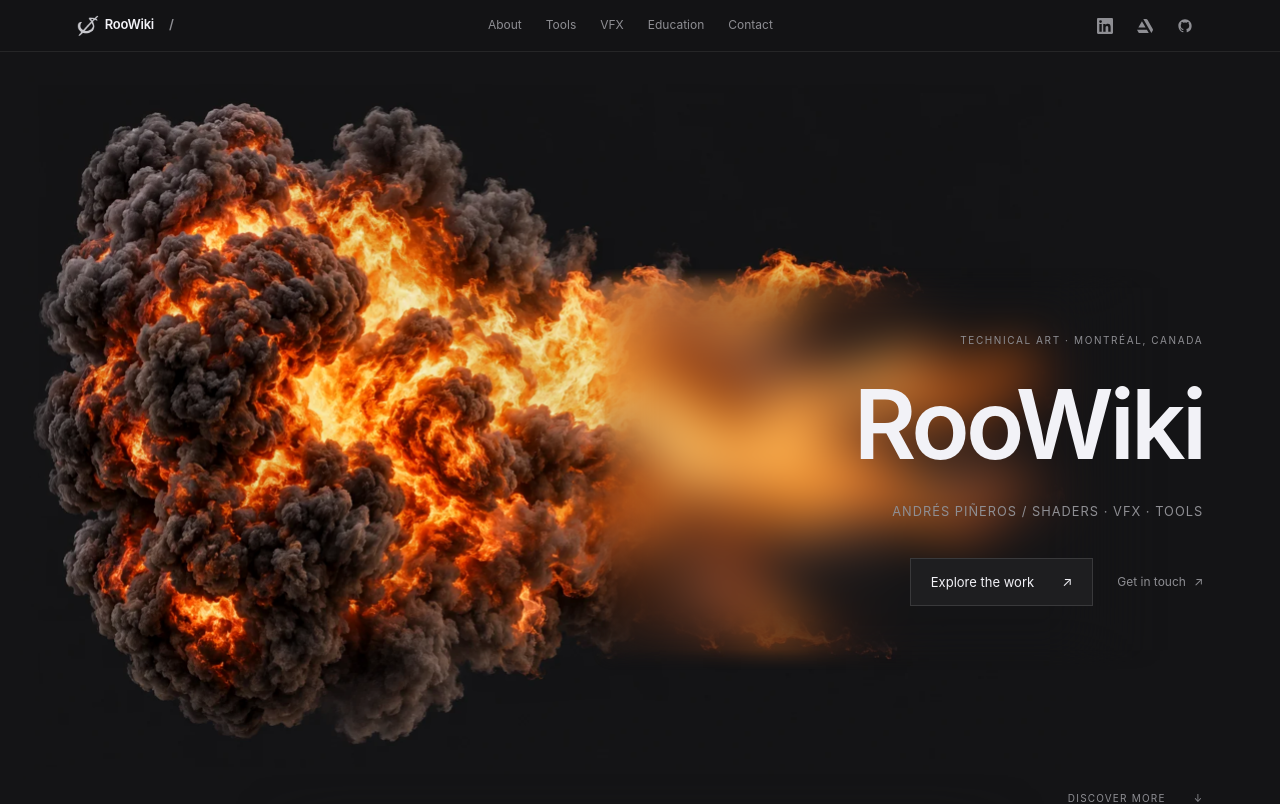
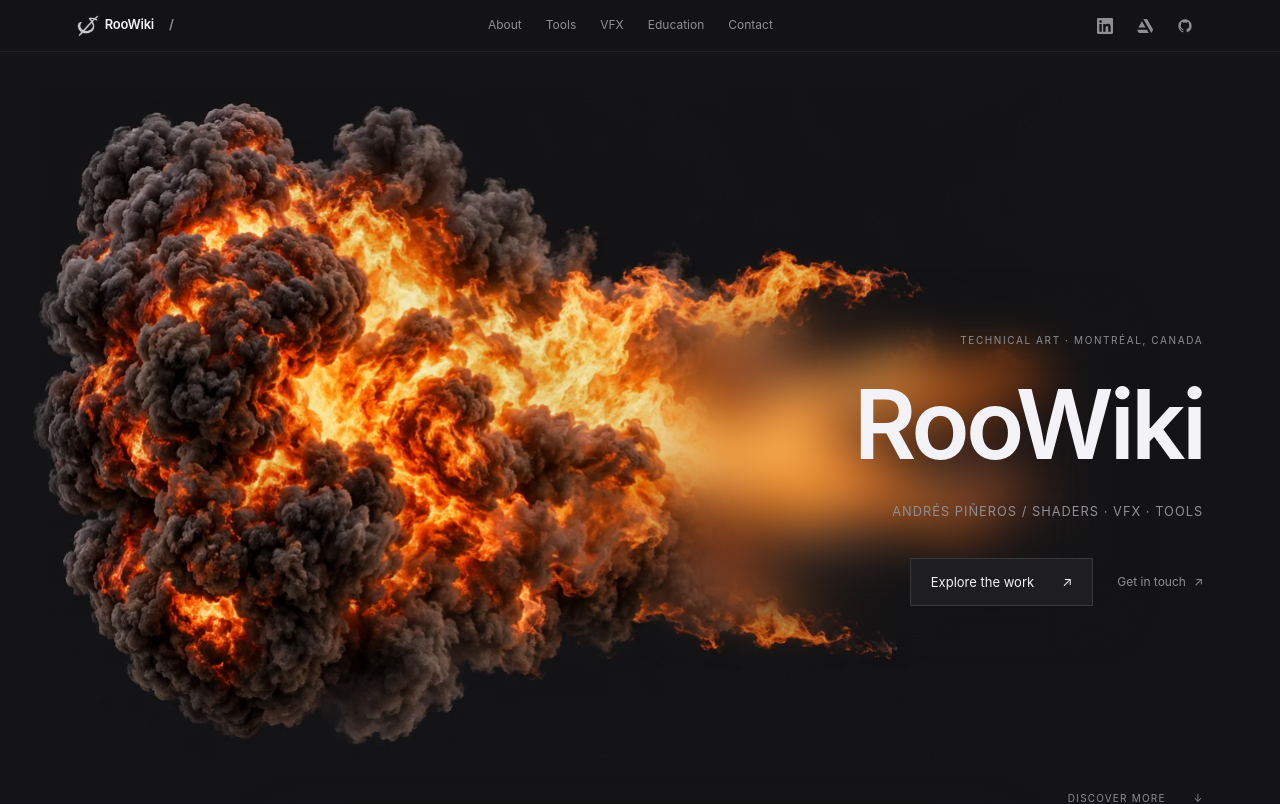
Before and after one commit to RooWiki/roowiki-portfolio, a React (Vite) app: page / in a window 1280 px wide. Shown: the top 804 px of the page. Built offline with nearby package versions, Linux system fonts and the light colour scheme.

Commit message:
Restore soft hero blur falloff with a rounded rectangular mask

```diff
--- a/src/sections/Hero/hero.css
+++ b/src/sections/Hero/hero.css
@@ -46,15 +46,12 @@
   pointer-events: none;
   -webkit-backdrop-filter: blur(28px);
   backdrop-filter: blur(28px);
-  border-radius: 20px;
-  -webkit-mask-image:
-    linear-gradient(to right, transparent, #000 20px, #000 calc(100% - 20px), transparent),
-    linear-gradient(to bottom, transparent, #000 20px, #000 calc(100% - 20px), transparent);
-  -webkit-mask-composite: source-in;
-  mask-image:
-    linear-gradient(to right, transparent, #000 20px, #000 calc(100% - 20px), transparent),
-    linear-gradient(to bottom, transparent, #000 20px, #000 calc(100% - 20px), transparent);
-  mask-composite: intersect;
+  -webkit-mask-image: url('/masks/hero-blur.svg');
+  mask-image: url('/masks/hero-blur.svg');
+  -webkit-mask-size: 100% 100%;
+  mask-size: 100% 100%;
+  -webkit-mask-repeat: no-repeat;
+  mask-repeat: no-repeat;
 }
 .rw-explosion-copy h1 {
   font-family: inherit;
```
Also changed, not shown: public/masks/hero-blur.svg (added).
